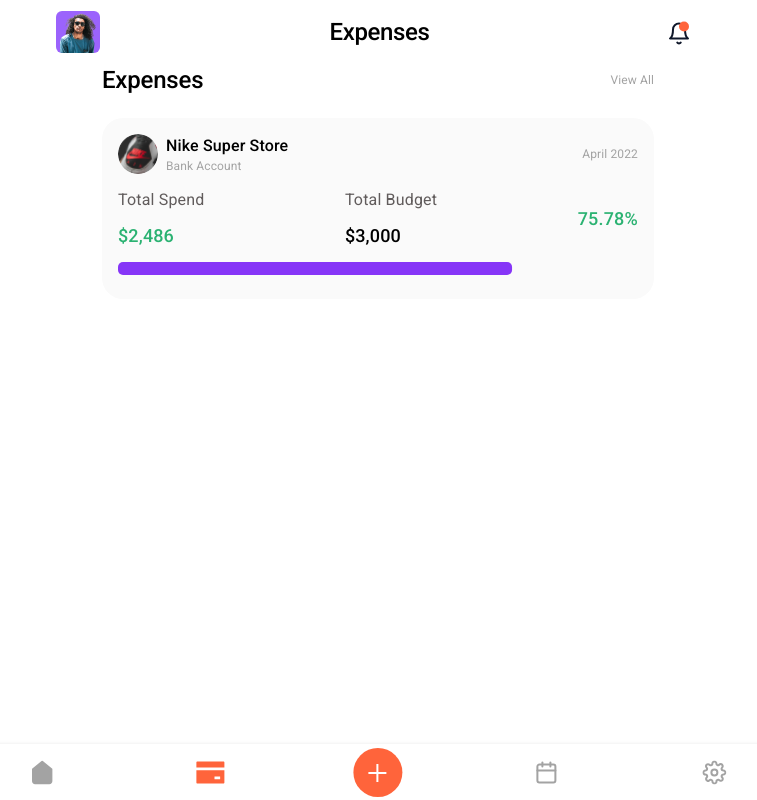
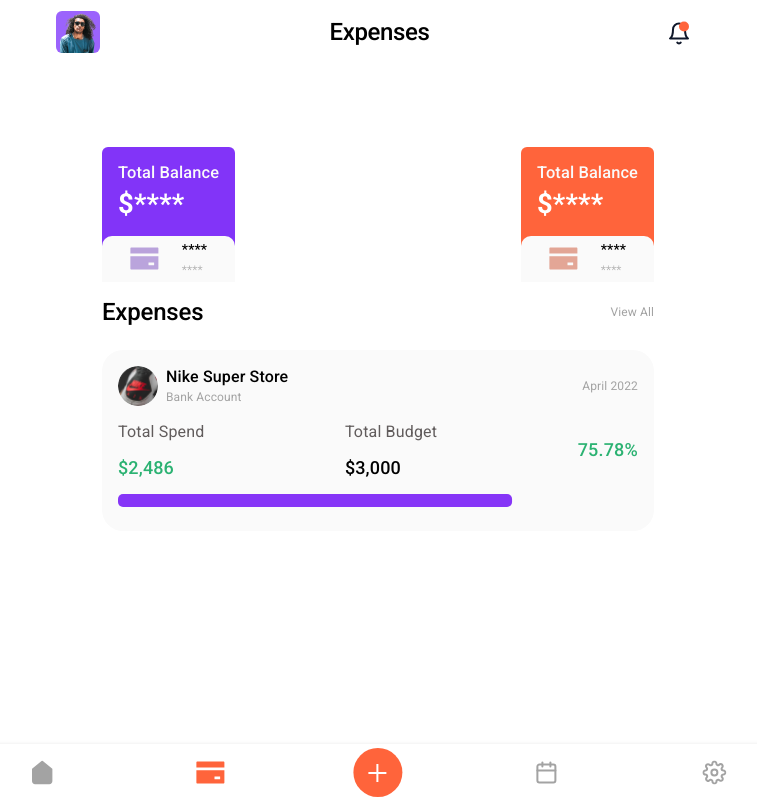
Before and after one commit to bagetmasta/expense-tracker-app, a React (Create React App) app: page /expenses in a window 1280 px wide. Shown: the whole page, without its empty margins (262-1019 px from the left). Built offline with nearby package versions, Linux system fonts and the light colour scheme; no server answers.

Commit message:
done with total balance cards

```diff
--- a/src/components/CreditCard/CreditCard.tsx
+++ b/src/components/CreditCard/CreditCard.tsx
@@ -53,7 +53,7 @@ export default function CreditCard() {
           fontWeight={700}
           lineHeight="normal"
         >
-          ${totalBalance}
+          ${totalBalance === "undefined.00" ? "****" : totalBalance}
         </Typography>
         <Box
           display="flex"
--- a/src/components/Footer/Footer.tsx
+++ b/src/components/Footer/Footer.tsx
@@ -34,12 +34,12 @@ export default function Footer() {
     >
       <BottomNavigationAction
         value="/"
-        icon={<HomeIcon color={value === "/" ? "action" : "secondary"} />}
+        icon={<HomeIcon color={value === "/" ? "active" : "inactive"} />}
       />
       <BottomNavigationAction
         value="/expenses"
         icon={
-          <CardIcon color={value === "/expenses" ? "action" : "secondary"} />
+          <CardIcon color={value === "/expenses" ? "active" : "inactive"} />
         }
       />
       <BottomNavigationAction icon={<AddIcon />} />
--- a/src/components/TotalBalance/TotalBalance.tsx
+++ b/src/components/TotalBalance/TotalBalance.tsx
@@ -1,7 +1,90 @@
-import { useGetBalanceQuery } from "../../redux/financeApi";
+import React from "react";
+import { Card, CardContent, Typography, Box } from "@mui/material";
+import CardIcon from "../../images/CardIcon";
 
-export default function TotalBalance() {
-  const { data: totalBalance } = useGetBalanceQuery();
+type BalanceCardProps = {
+  title: string;
+  balance: string;
+  accountType: string;
+  accountNumber: string;
+  cardColor: string;
+  bankAccontColor: string;
+};
 
-  return <div>TotalBalance</div>;
-}
+const TotalBalance: React.FC<BalanceCardProps> = ({
+  title,
+  balance,
+  accountType,
+  accountNumber,
+  cardColor,
+  bankAccontColor,
+}) => {
+  return (
+    <Card
+      raised
+      sx={{
+        bgcolor: cardColor,
+        borderRadius: "6px 6px 0 0",
+        mb: 2,
+        boxShadow: "none",
+      }}
+    >
+      <CardContent>
+        <Typography
+          variant="h6"
+          color="#FAFAFA"
+          fontSize="16.421px"
+          fontWeight="500"
+          lineHeight="normal"
+          gutterBottom
+        >
+          {title}
+        </Typography>
+        <Typography
+          variant="h4"
+          color="#FFF"
+          fontSize="27.369px"
+          fontWeight="700"
+          lineHeight="normal"
+        >
+          ${balance}
+        </Typography>
+      </CardContent>
+      <Box
+        display="flex"
+        justifyContent="space-evenly"
+        alignItems="center"
+        sx={{
+          backgroundColor: "#FAFAFA",
+          borderRadius: "10px 10px 0 0",
+          padding: "5px",
+        }}
+      >
+        <CardIcon color={bankAccontColor} />
+        <Box>
+          <Typography
+            variant="subtitle1"
+            color="#000"
+            fontSize="14px"
+            fontWeight="500"
+            lineHeight="normal"
+            mb="6px"
+          >
+            {accountType}
+          </Typography>
+          <Typography
+            variant="subtitle1"
+            color="#A3A3A3"
+            fontSize="12px"
+            fontWeight="300"
+            lineHeight="normal"
+          >
+            {accountNumber}
+          </Typography>
+        </Box>
+      </Box>
+    </Card>
+  );
+};
+
+export default TotalBalance;
--- a/src/images/CardIcon.tsx
+++ b/src/images/CardIcon.tsx
@@ -1,8 +1,14 @@
 type CardIconProps = {
-  color?: React.CSSProperties["color"];
+  color?: "active" | "inactive" | string;
 };
 
-const CardIcon: React.FC<CardIconProps> = ({ color = "inherit" }) => (
+const CardIcon: React.FC<CardIconProps> = ({ color = "inherit" }) => {
+  const colorMap: { [key: string]: string } = {
+    active: "#FF643B",
+    inactive: "#A3A3A3",
+  };
+
+  return (
     <svg
       xmlns="http://www.w3.org/2000/svg"
       width="29"
@@ -12,9 +18,10 @@ const CardIcon: React.FC<CardIconProps> = ({ color = "inherit" }) => (
     >
       <path
         d="M27.3914 0.5H1.39136C0.838232 0.5 0.391357 0.946875 0.391357 1.5V6.5H28.3914V1.5C28.3914 0.946875 27.9445 0.5 27.3914 0.5ZM0.391357 21.5C0.391357 22.0531 0.838232 22.5 1.39136 22.5H27.3914C27.9445 22.5 28.3914 22.0531 28.3914 21.5V9.25H0.391357V21.5ZM18.4851 15.75C18.4851 15.6125 18.5976 15.5 18.7351 15.5H23.8914C24.0289 15.5 24.1414 15.6125 24.1414 15.75V18C24.1414 18.1375 24.0289 18.25 23.8914 18.25H18.7351C18.5976 18.25 18.4851 18.1375 18.4851 18V15.75Z"
-      fill={color === "action" ? "#FF643B" : "#A3A3A3"}
+        fill={colorMap[color] || color}
       />
     </svg>
   );
+};
 
 export default CardIcon;
--- a/src/pages/ExpensesPage.tsx
+++ b/src/pages/ExpensesPage.tsx
@@ -1,14 +1,46 @@
 import Calendar from "../components/Calendar/Calendar";
 import TotalBalance from "../components/TotalBalance/TotalBalance";
 import Expenses from "../components/Expenses/Expenses";
-// import React from "react";
+import {
+  useGetBalanceQuery,
+  useGetTransactionsQuery,
+} from "../redux/financeApi";
+import { Box } from "@mui/material";
 
 export default function ExpensesPage() {
+  const { data: balance } = useGetBalanceQuery();
+  const { data: transactions } = useGetTransactionsQuery();
+
+  console.log(transactions);
+
+  function formatBalance(money: number | undefined) {
+    return money?.toFixed(2).replace(".", ",") + ".00";
+  }
+
+  const totalBalance = formatBalance(balance?.totalBalance);
+
   return (
     <>
       <h2>ExpensesPage</h2>
       <Calendar />
-      <TotalBalance />
+      <Box display="flex" justifyContent="space-between" mt="100px">
+        <TotalBalance
+          balance={totalBalance === "undefined.00" ? "****" : totalBalance}
+          title={"Total Balance"}
+          accountType={transactions?.[0]?.account ?? "****"}
+          accountNumber={transactions?.[0]?.accountNumber ?? "****"}
+          cardColor={"#8234F8"}
+          bankAccontColor={"rgba(122, 77, 190, 0.50)"}
+        />
+        <TotalBalance
+          balance={totalBalance === "undefined.00" ? "****" : totalBalance}
+          title={"Total Balance"}
+          accountType={transactions?.[0]?.account ?? "****"}
+          accountNumber={transactions?.[0]?.accountNumber ?? "****"}
+          cardColor={"#FF643B"}
+          bankAccontColor={"rgba(203, 82, 50, 0.50)"}
+        />
+      </Box>
       <Expenses />
     </>
   );
```
Lines whose indentation alone changed are shown as unchanged.
